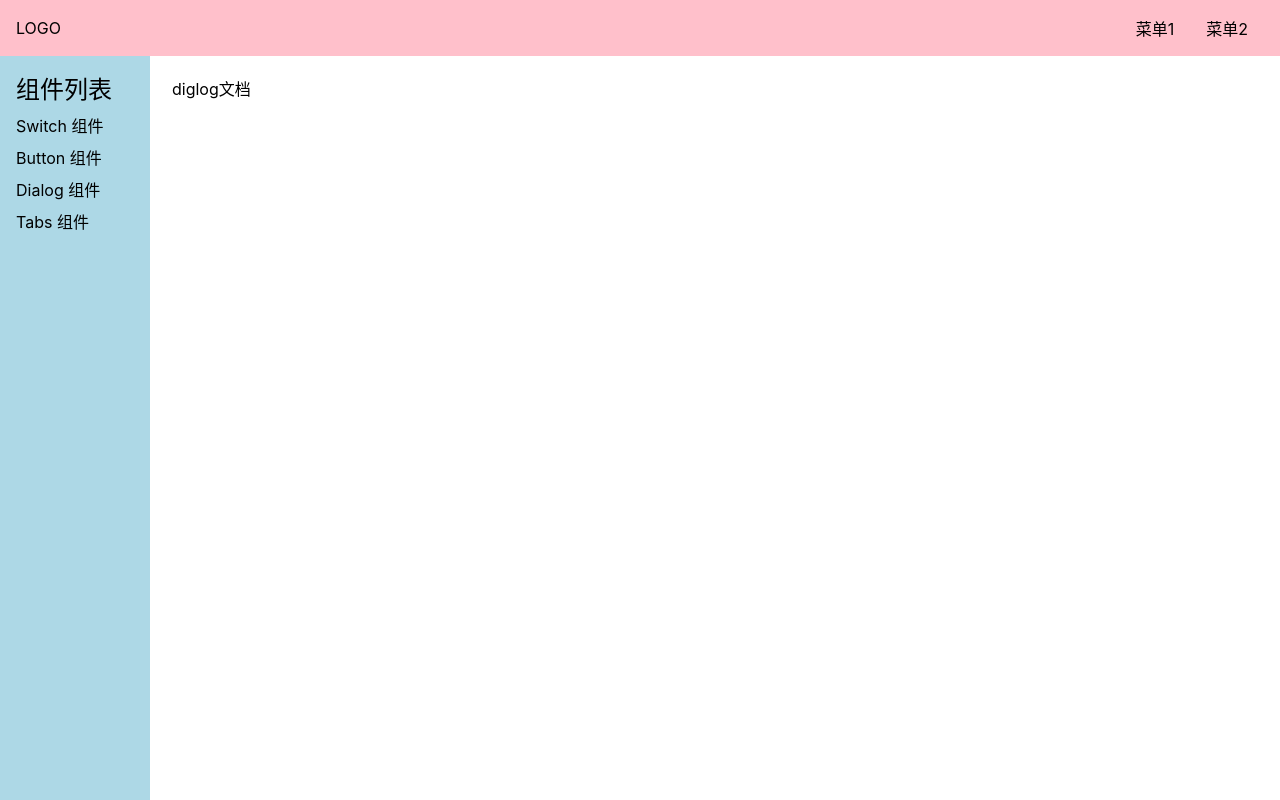
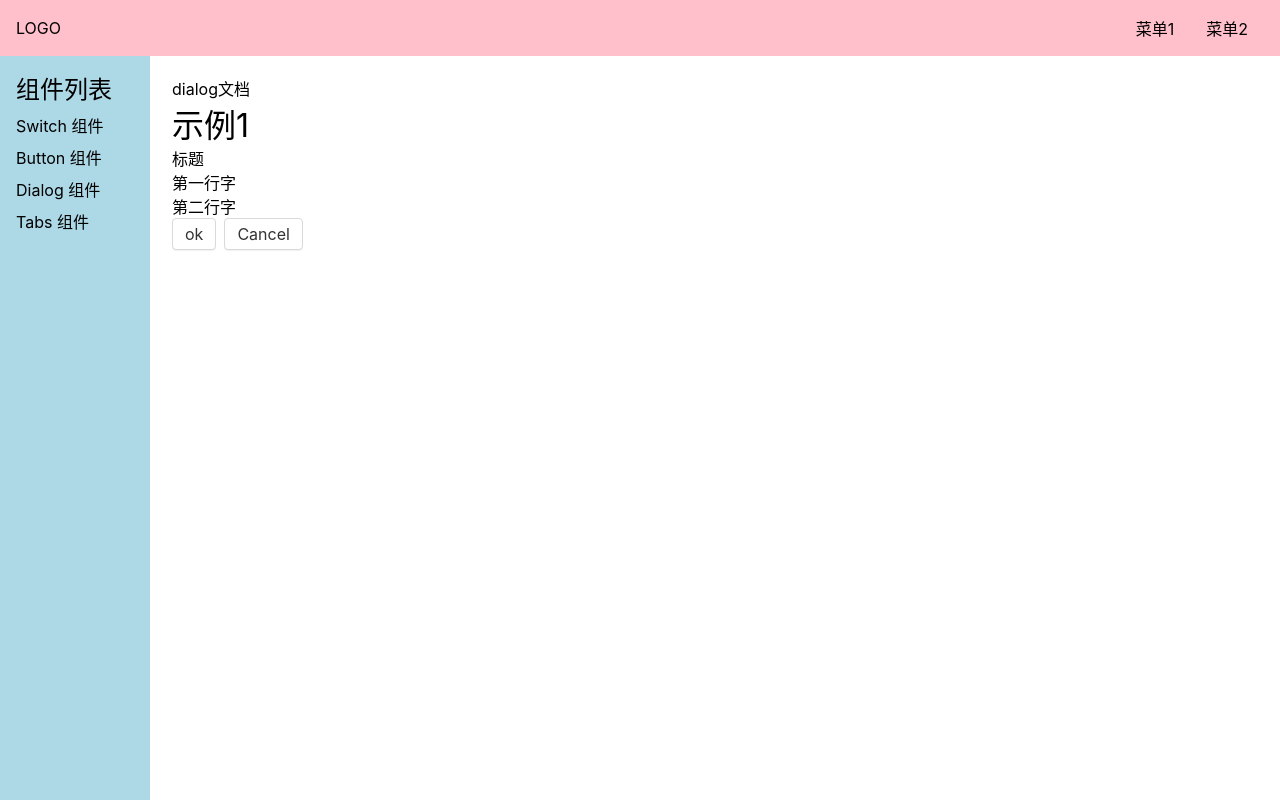
Before and after one commit to HHuangYQ/vue3-ui-Component-library, a Vue app: page /doc/dialog in a window 1280 px wide. Built offline with nearby package versions, Linux system fonts and the light colour scheme.

Commit message:
创建dialog组件

```diff
--- a/src/components/DialogDemo.vue
+++ b/src/components/DialogDemo.vue
@@ -1,12 +1,15 @@
 <template>
     <div>
-        diglog文档
+        dialog文档
+        <h1>示例1</h1>
+        <Dialog/>
     </div>
 </template>
 
 
 <script lang="ts">
+import Dialog from '../lib/Dialog.vue'
 export default{
-
+    components:{Dialog}
 }
 </script>
--- /dev/null
+++ b/src/lib/Dialog.vue
@@ -0,0 +1,22 @@
+<template>
+    <div class="dialog-overlay"></div>
+    <div class="dialog-wrapper">
+        <header>标题</header>
+        <main>
+            <p>第一行字</p>
+            <p>第二行字</p>
+        </main>
+        <footer>
+            <Button>ok</Button>
+            <Button>Cancel</Button>
+
+        </footer>
+    </div>
+</template>
+
+<script lang="ts">
+import Button from './Buttons.vue'
+export default {
+    components:{Button}
+}
+</script>
```
